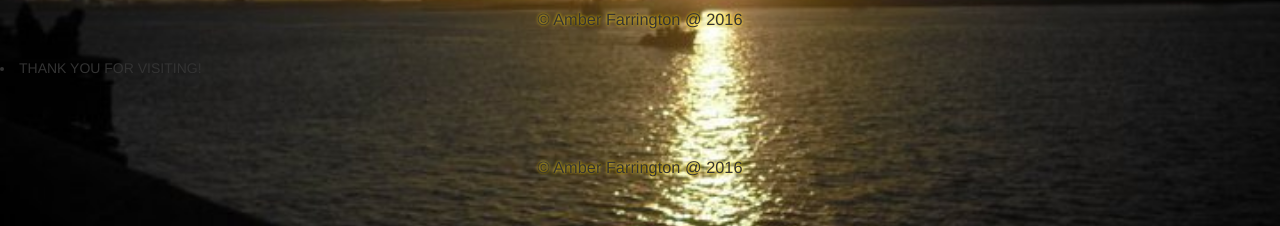
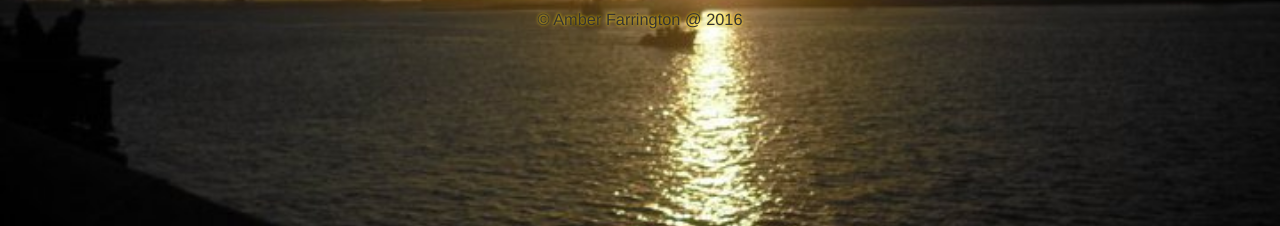
Before and after one commit to NWShadowDev/Portfolio, a plain HTML site: page index.html in a window 1280 px wide. Shown: the part 431-657 px from the top of the page. Drawn offline with Linux system fonts and the light colour scheme.

Commit message:
Fixed more merge errors

```diff
--- a/index.html
+++ b/index.html
@@ -31,12 +31,5 @@
     <br>
     </ol>
     <h3> &#169; Amber Farrington @ 2016</h3>
-      <br>
-      <li>THANK YOU FOR VISITING!</li>
-      <br>
-      <br>
-      <br>
-    </ol>
-  <h3> &#169; Amber Farrington @ 2016</h3>
 </body>
 </html>
```
